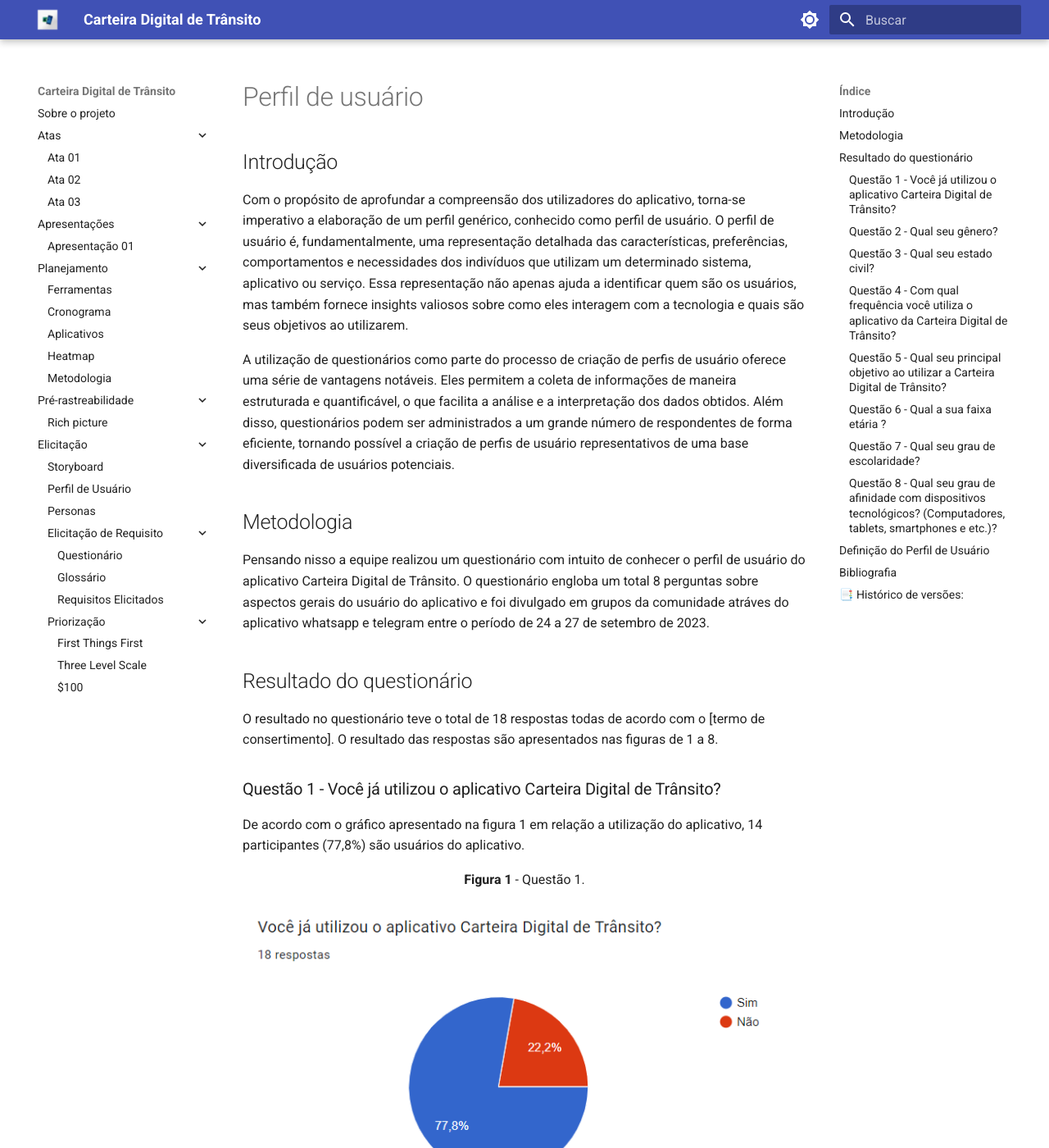
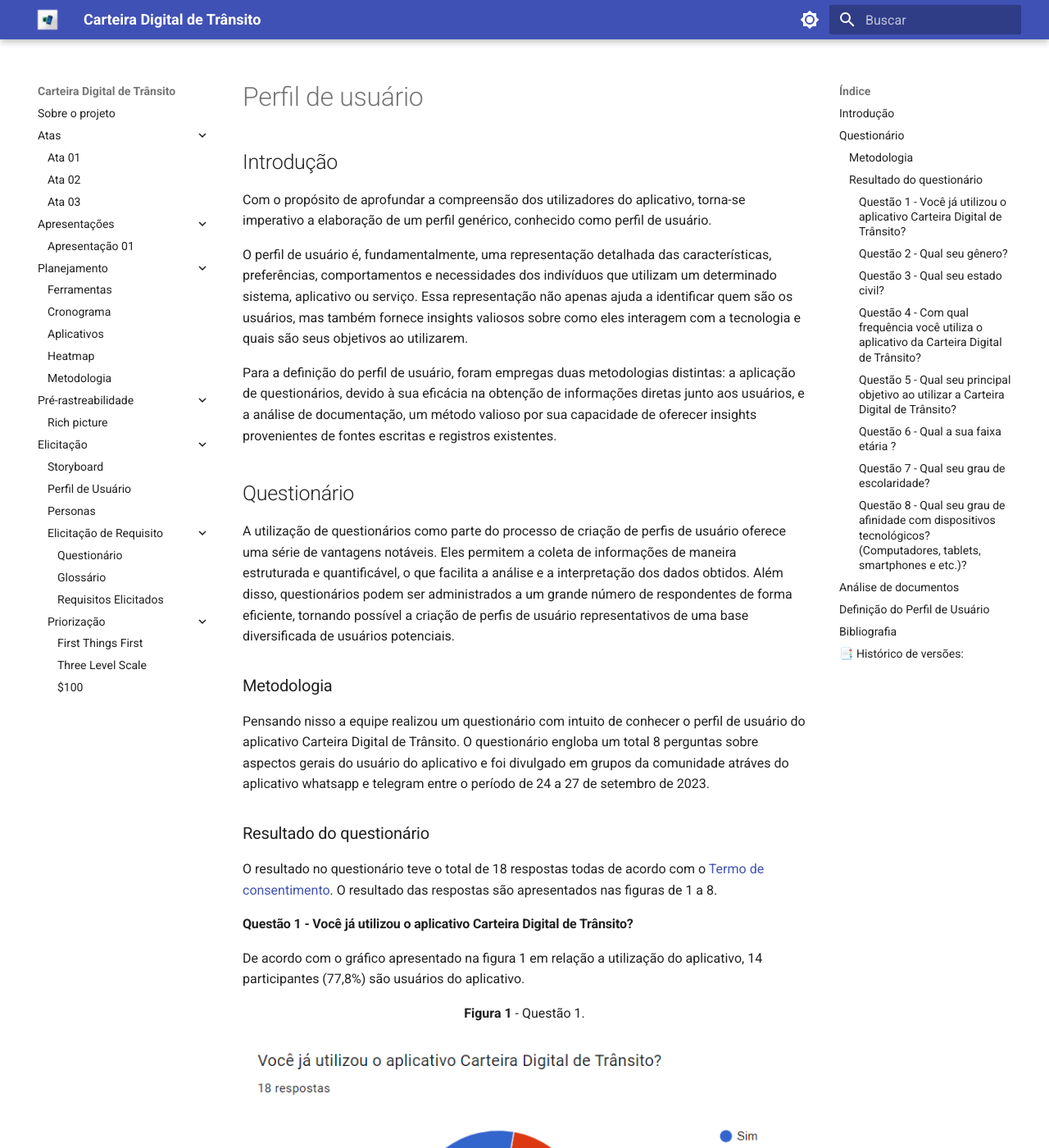
Before and after one commit to Requisitos-de-Software/2023.2-Carteira_Digital_de_Transito, an MkDocs documentation site: the page built from docs/elicitação/perfil_de_usuário.md, in a window 1280 px wide and 1400 px high. Shown: the whole window at 82% size. Built offline with MkDocs 1.6.1 and Material for MkDocs 9.7.7, drawn with Linux system fonts in a browser that asks for light colours; some of the changed text lies outside the part shown.

Commit message:
Update perfil_de_usuário.md

```diff
--- a/docs/elicitação/perfil_de_usuário.md
+++ b/docs/elicitação/perfil_de_usuário.md
@@ -2,21 +2,25 @@
 
 ## Introdução
 Com o propósito de aprofundar a compreensão dos utilizadores do aplicativo, torna-se imperativo a elaboração de um perfil genérico, conhecido como perfil de usuário.
+
 O perfil de usuário é, fundamentalmente, uma representação detalhada das características, preferências, comportamentos e necessidades dos indivíduos que utilizam um determinado sistema, aplicativo ou serviço.
 Essa representação não apenas ajuda a identificar quem são os usuários, mas também fornece insights valiosos sobre como eles interagem com a tecnologia e quais são seus objetivos ao utilizarem.
 
+Para a definição do perfil de usuário, foram empregas duas metodologias distintas: a aplicação de questionários, devido à sua eficácia na obtenção de informações diretas junto aos usuários, e a análise de documentação, um método valioso por sua capacidade de oferecer insights provenientes de fontes escritas e registros existentes.
+
+## Questionário
 A utilização de questionários como parte do processo de criação de perfis de usuário oferece uma série de vantagens notáveis. Eles permitem a coleta de informações de maneira
 estruturada e quantificável, o que facilita a análise e a interpretação dos dados obtidos. Além disso, questionários podem ser administrados a um grande número de respondentes
 de forma eficiente, tornando possível a criação de perfis de usuário representativos de uma base diversificada de usuários potenciais.
 
-## Metodologia
+### Metodologia
 Pensando nisso a equipe realizou um questionário com intuito de conhecer o perfil de usuário do aplicativo Carteira Digital de Trânsito. O questionário engloba um total 8 perguntas sobre aspectos gerais do
 usuário do aplicativo e foi divulgado em grupos da comunidade atráves do aplicativo whatsapp e telegram entre o período de 24 a 27 de setembro de 2023.
 
-## Resultado do questionário
-O resultado no questionário teve o total de 18 respostas todas de acordo com o [termo de consertimento]. O resultado das respostas são apresentados nas figuras de 1 a 8.
+### Resultado do questionário
+O resultado no questionário teve o total de 18 respostas todas de acordo com o  [Termo de consentimento](termoConsentimento.pdf). O resultado das respostas são apresentados nas figuras de 1 a 8.
 
-### Questão 1 - Você já utilizou o aplicativo Carteira Digital de Trânsito?
+#### Questão 1 - Você já utilizou o aplicativo Carteira Digital de Trânsito?
 De acordo com o gráfico apresentado na figura 1 em relação a utilização do aplicativo, 14 participantes (77,8%) são usuários do aplicativo.
 
 
@@ -24,7 +28,7 @@
 ![Figura 1. Questão 1](../assets/Grafico-1.PNG)
 <font size="3"><p style="text-align: center">Fonte: [Mayara Alves](https://github.com/Mayara-tech).</p></font>
 
-### Questão 2 - Qual seu gênero?
+#### Questão 2 - Qual seu gênero?
 De acordo com a figura 2, o gênero dos participantes em sua maioria é masculino representando 83,3% das respostas sendo que o gênero feminino presenta os outros 16,7%.
 
 
@@ -32,7 +36,7 @@
 ![Figura 2. Questão 2](../assets/Grafico-2.PNG)
 <font size="3"><p style="text-align: center">Fonte: [Mayara Alves](https://github.com/Mayara-tech).</p></font>
 
-### Questão 3 - Qual seu estado civil?
+#### Questão 3 - Qual seu estado civil?
 De acordo com a figura 3, o estado civil dos participantes em sua maioria é solteiro representando 94,4% das respostas, onde divorciado representa os outros 5,6%.
 
 
@@ -40,40 +44,43 @@
 ![Figura 3. Questão 3](../assets/Grafico-3.PNG)
 <font size="3"><p style="text-align: center">Fonte: [Mayara Alves](https://github.com/Mayara-tech).</p></font>
 
-### Questão 4 - Com qual frequência você utiliza o aplicativo da Carteira Digital de Trânsito?
+#### Questão 4 - Com qual frequência você utiliza o aplicativo da Carteira Digital de Trânsito?
 De acordo com a figura 4 sobre a frequência que o participante utiliza o aplicativo 64,7% selecionaram a opção esporadicamente e os outros 35,3% semanalmente e diariamente.
 
 <font size="3"><p style="text-align: center">**Figura 4** - Questão 4.</p></font>
 ![Figura 4. Questão 4](../assets/Grafico-4.PNG)
 <font size="3"><p style="text-align: center">Fonte: [Mayara Alves](https://github.com/Mayara-tech).</p></font>
 
-### Questão 5 - Qual seu principal objetivo ao utilizar a Carteira Digital de Trânsito?
+#### Questão 5 - Qual seu principal objetivo ao utilizar a Carteira Digital de Trânsito?
 De acordo com a figura 5 sobre a utilização do aplicativo 83,3% dos participantes selecionaram que utilizam o aplicativo para obter a versão digital da habilitação e os outros 16,7% as demais funcionalidades do aplicativo
 
 <font size="3"><p style="text-align: center">**Figura 5** - Questão 5.</p></font>
 ![Figura 5. Questão 5](../assets/Grafico-5.PNG)
 <font size="3"><p style="text-align: center">Fonte: [Mayara Alves](https://github.com/Mayara-tech).</p></font>
 
-### Questão 6 - Qual a sua faixa etária ?
+#### Questão 6 - Qual a sua faixa etária ?
 De acordo com a figura 6 em relação a faixa etária dos participantes, a maioria representando 61,1% dos participantes estão na faixa etária de 18 a 24 anos.
 
 <font size="3"><p style="text-align: center">**Figura 6** - Questão 6.</p></font>
 ![Figura 6. Questão 6](../assets/Grafico-6.PNG)
 <font size="3"><p style="text-align: center">Fonte: [Mayara Alves](https://github.com/Mayara-tech).</p></font>
 
-### Questão 7 - Qual seu grau de escolaridade?
+#### Questão 7 - Qual seu grau de escolaridade?
 De acordo com a figura 7 em relação ao grau de escolaridade dos participantes, com 55,6% o Ensino Superior Incompleto, depois o Ensino Superior Completo com 16,7%, e com 27,7% os demais níveis de escolaridade
 
 <font size="3"><p style="text-align: center">**Figura 7** - Questão 7.</p></font>
 ![Figura 7. Questão 7](../assets/grafico-7.PNG)
 <font size="3"><p style="text-align: center">Fonte: [Mayara Alves](https://github.com/Mayara-tech).</p></font>
 
-### Questão 8 - Qual seu grau de afinidade com dispositivos tecnológicos? (Computadores, tablets, smartphones e etc.)?
+#### Questão 8 - Qual seu grau de afinidade com dispositivos tecnológicos? (Computadores, tablets, smartphones e etc.)?
 De acordo com a figura 8 em relação ao grau de afinidade com os dispositivos eletrônicos, o gráfico apresentou que os participantes possuem muita experiência em manusear dispositivos eletrônicos com 55,6% e os outros 44,4% com média experiencia.
 
 <font size="3"><p style="text-align: center">**Figura 8** - Questão 8.</p></font>
 ![Figura 8. Questão 8](../assets/Grafico-8.PNG)
 <font size="3"><p style="text-align: center">Fonte: [Mayara Alves](https://github.com/Mayara-tech).</p></font>
+
+## Análise de documentos
+
 
 ## Definição do Perfil de Usuário
 
@@ -98,3 +105,4 @@
  Versão  |    Data    |                        Descrição                        |                                             Autor(es)                                             |                  Revisor(es)
  :-----: | :--------: | :-----------------------------------------------------: | :-----------------------------------------------------------------------------------------------: | :--------------------------------------------:
   `1.0`  | 29/10/2023 |            Criação do Perfil de Usuário           | [Mayara Alves](https://github.com/Mayara-tech) | [Breno Queiroz](https://github.com/brenob6)
+  `1.1`  | 11/10/2023 |            adicionando perfil de usuário atraves de análise de documentação           | [Mayara Alves](https://github.com/Mayara-tech) | [Breno Queiroz](https://github.com/brenob6)
```
